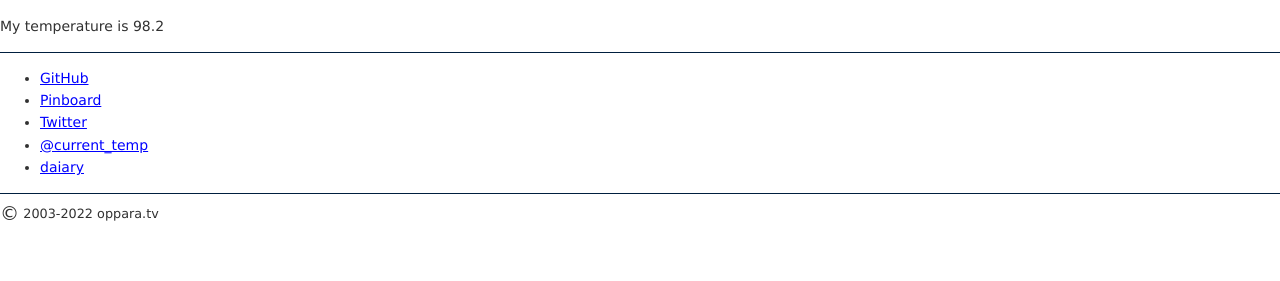
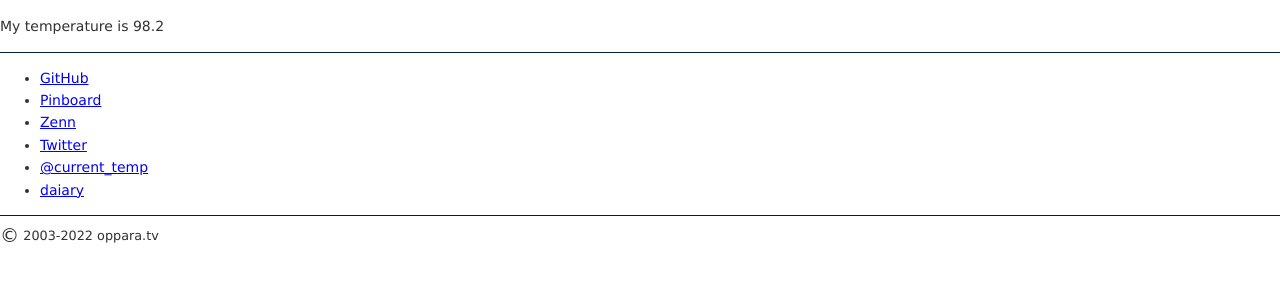
Before and after one commit to oppara/oppara.tv, a website built with Parcel: page index.html in a window 1280 px wide. Shown: the part 67-348 px from the top of the page. Built offline with nearby package versions, Linux system fonts and the light colour scheme.

Commit message:
feat(article): add zenn

```diff
--- a/index.html
+++ b/index.html
@@ -36,6 +36,7 @@
     <ul>
       <li><a href="https://github.com/oppara" class="github">GitHub</a></li>
       <li><a href="https://pinboard.in/u:oppara" class="pinboard">Pinboard</a></li>
+      <li><a href="https://zenn.dev/oppara" class="zenn">Zenn</a></li>
       <li><a href="https://twitter.com/oppara" class="twitter">Twitter</a></li>
       <li><a href="https://twitter.com/current_temp" class="current_temp">@current_temp</a></li>
       <li><a href="https://d.oppara.tv" class="current_temp">daiary</a></li>
```
